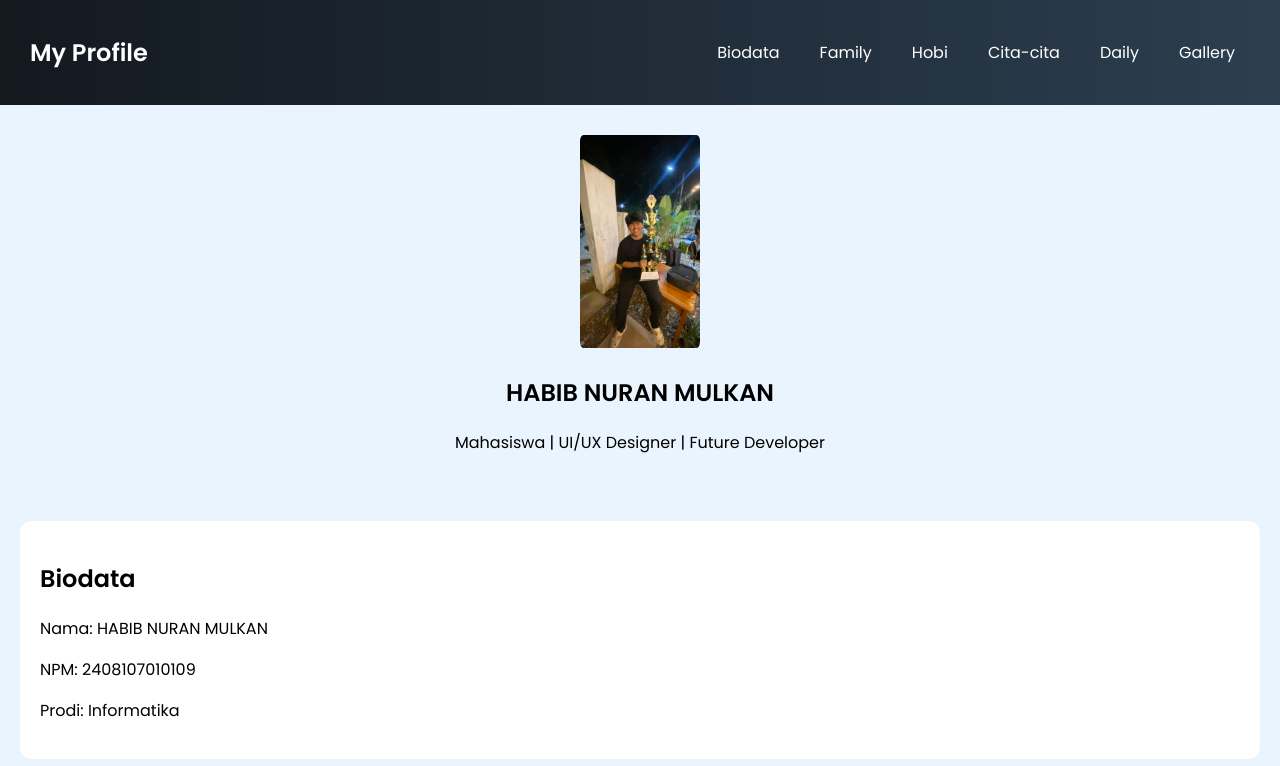
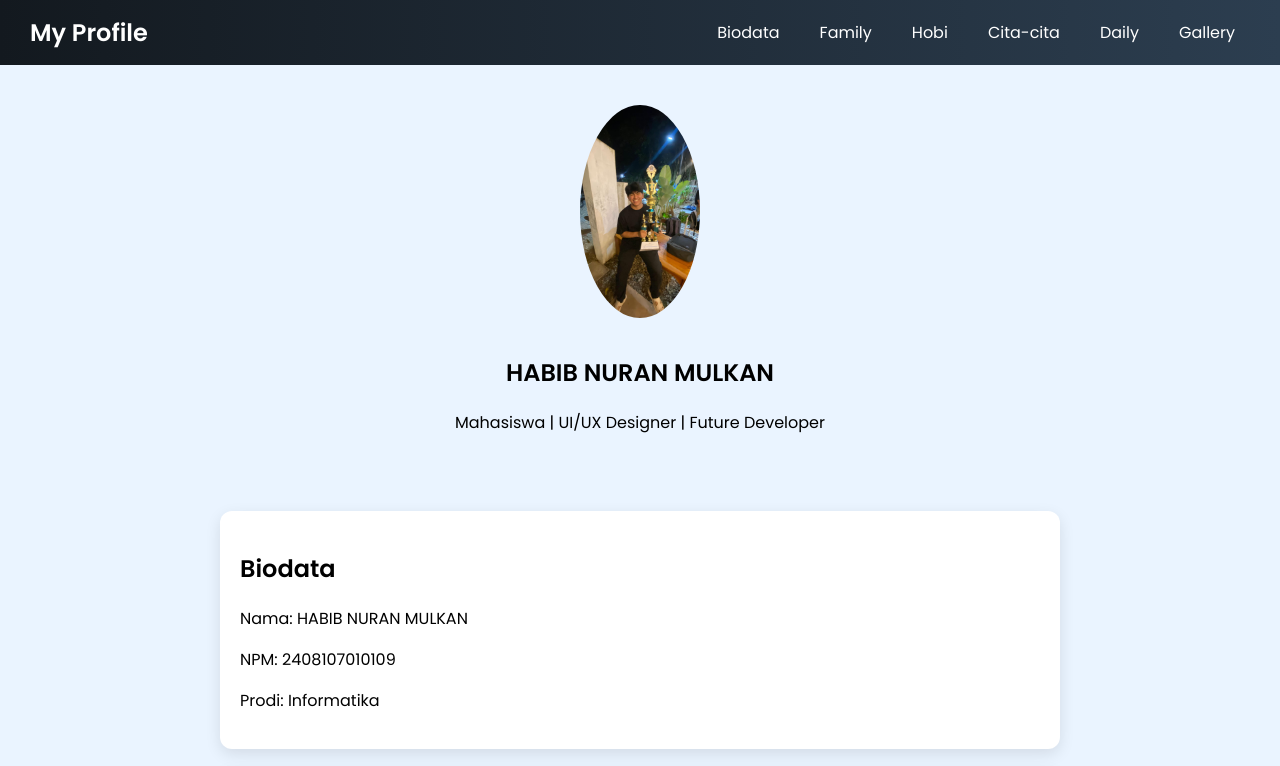
Before and after one commit to habibnuranmulkan1-gif/my-profile-web, a plain HTML site: page my-profile-web/index.html in a window 1280 px wide. Shown: the top 766 px of the page. Drawn offline with Linux system fonts and the light colour scheme.

Commit message:
Enhance styling with smooth scroll and navbar fixes

```diff
--- a/my-profile-web/style.css
+++ b/my-profile-web/style.css
@@ -2,6 +2,7 @@ body {
     font-family: 'Poppins', sans-serif;
     margin: 0;
     background: #eaf4ff;
+    scroll-behavior: smooth;
 }
 
 /* NAVBAR */
@@ -12,12 +13,21 @@ nav {
     justify-content: space-between;
     align-items: center;
     padding: 15px 30px;
+    position: sticky;
+    top: 0;
+    z-index: 1000;
+}
+
+nav h1 {
+    margin: 0;
 }
 
 nav ul {
     list-style: none;
     display: flex;
     gap: 10px;
+    padding: 0;
+    margin: 0;
 }
 
 /* NAV LINK JADI BUTTON */
@@ -26,14 +36,13 @@ nav a {
     text-decoration: none;
     padding: 8px 15px;
     border-radius: 20px;
-    background: transparent;
     transition: all 0.3s ease;
 }
 
 /* HOVER EFFECT */
 nav a:hover {
-    background: rgba(255, 255, 255, 0.15);
-    transform: scale(1.1);
+    background: rgba(255, 255, 255, 0.2);
+    transform: scale(1.08);
 }
 
 /* KLIK EFFECT */
@@ -44,21 +53,24 @@ nav a:active {
 /* HERO */
 header {
     text-align: center;
-    padding: 30px;
+    padding: 40px 20px;
 }
 
 header img {
     width: 120px;
-    border-radius: 3%;
+    border-radius: 50%;
+    margin-bottom: 10px;
 }
 
 /* CARD */
 .card {
     background: white;
-    margin: 20px;
+    margin: 20px auto;
     padding: 20px;
     border-radius: 12px;
+    max-width: 800px;
     transition: 0.3s;
+    box-shadow: 0 5px 15px rgba(0,0,0,0.1);
 }
 
 .card:hover {
@@ -77,7 +89,7 @@ button {
 }
 
 button:hover {
-    background: #222b34;
+    background: #2c3e50;
     transform: scale(1.05);
 }
 
@@ -87,4 +99,5 @@ footer {
     padding: 15px;
     background: #1a1e23;
     color: white;
+    margin-top: 20px;
 }
```
